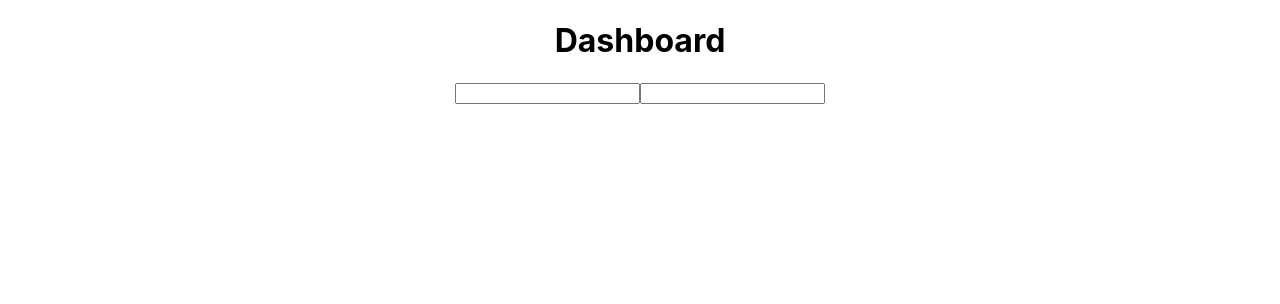
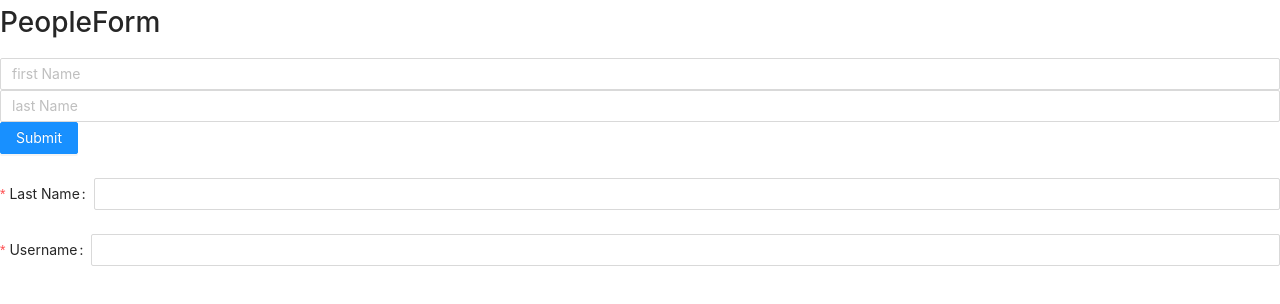
Before and after one commit to BloomTech-Labs/beerthoven-fe, a React (Create React App) app: page /people in a window 1280 px wide. Shown: the top 304 px of the page. Built offline with nearby package versions, Linux system fonts and the light colour scheme.

Commit message:
Co-authored-by: ebisLab <ebaiden@techie.com> Co-authored-by: Nolan Picini <nolanpic@gmail.com> Co-authored-by: Wesley Moody <wgm3190@gmail.com> Co-authored-by: Eralp Kor <eralp.ny@gmail.com>

```diff
--- a/package.json
+++ b/package.json
@@ -6,6 +6,7 @@
     "@testing-library/jest-dom": "^4.2.4",
     "@testing-library/react": "^9.3.2",
     "@testing-library/user-event": "^7.1.2",
+    "antd": "^4.0.4",
     "react": "^16.13.1",
     "react-dom": "^16.13.1",
     "react-hook-form": "^5.1.3",
--- a/src/App.css
+++ b/src/App.css
@@ -1,38 +1 @@
-.App {
-  text-align: center;
-}
-
-.App-logo {
-  height: 40vmin;
-  pointer-events: none;
-}
-
-@media (prefers-reduced-motion: no-preference) {
-  .App-logo {
-    animation: App-logo-spin infinite 20s linear;
-  }
-}
-
-.App-header {
-  background-color: #282c34;
-  min-height: 100vh;
-  display: flex;
-  flex-direction: column;
-  align-items: center;
-  justify-content: center;
-  font-size: calc(10px + 2vmin);
-  color: white;
-}
-
-.App-link {
-  color: #61dafb;
-}
-
-@keyframes App-logo-spin {
-  from {
-    transform: rotate(0deg);
-  }
-  to {
-    transform: rotate(360deg);
-  }
-}
+@import '~antd/dist/antd.css';
--- a/src/App.js
+++ b/src/App.js
@@ -4,15 +4,29 @@ import './App.css';
 
 import Dashboard from './components/pages/Dashboard';
 import Login from './components/pages/Login';
+import PeopleForm from './components/forms/PeopleForm';
+import EventForm from './components/forms/EventForm';
+import BackDrop from './components/BackDrop/BackDrop';
 
-function App() {
-  return (
-    <div className="App">
-      <Dashboard />
-      <Login />
-
-    </div>
-  );
+function App () {
+	return (
+		<div className='App'>
+			<Switch>
+				<Route path='/login'>
+					<Login />
+				</Route>
+				<Route path='/people'>
+					<PeopleForm />
+				</Route>
+        <Route path="/event">
+          <EventForm />
+        </Route>
+				<Route>
+					<Dashboard />
+				</Route>
+			</Switch>
+		</div>
+	);
 }
 
 export default App;
--- /dev/null
+++ b/src/components/BackDrop/BackDrop.css
@@ -0,0 +1,9 @@
+.backdrop {
+  position: fixed;
+  width: 100%;
+  height: 100%;
+  top: 0;
+  left: 0;
+  background: rgba(0, 0, 0, 0.3);
+  z-index: 100;
+}
--- /dev/null
+++ b/src/components/BackDrop/BackDrop.js
@@ -0,0 +1,10 @@
+import React from 'react';
+
+import './BackDrop.css';
+
+const BackDrop = props => (
+  <div className='backdrop' onClick={props.click} />
+);
+
+
+export default BackDrop;
--- a/src/components/forms/EventForm.js
+++ b/src/components/forms/EventForm.js
@@ -0,0 +1,31 @@
+import React from 'react';
+import { useForm } from 'react-hook-form';
+import { Form, Input, Button } from 'antd';
+
+const EventForm = props => {
+	const { handleSubmit, event, errors } = useForm();
+	const onSubmit = values => {
+		console.log('submit successful', values);
+	};
+
+	const onFail = err => {
+		console.warn('error submitting', err);
+	};
+
+	return (
+		<Form name='event_form' onFinish={handleSubmit(onSubmit)} onFinishFailed={onFail}>
+			<Form.Item label='Event name' name='event_name'>
+				<Input />
+			</Form.Item>
+			<Form.Item label='Event type' name='event_type'>
+				<Input />
+			</Form.Item>
+			<Form.Item>
+				<Button type='primary' htmlType='submit'>
+					Submit
+				</Button>
+			</Form.Item>
+		</Form>
+	);
+};
+export default EventForm;
--- a/src/components/forms/PeopleForm.js
+++ b/src/components/forms/PeopleForm.js
@@ -1,11 +1,50 @@
-import React from 'react'
+import React from 'react';
+import { useForm } from 'react-hook-form';
+
+import { Form, Input, Button } from 'antd';
 
 
-const PeopleForm = ()=>(
-  <div>
-    <h1>PeopleForm</h1>
-  </div>
-)
 
+const PeopleForm = () => {
+	const { register, handleSubmit, errors, reset } = useForm();
+	const submitHandler = data => console.log(data, 'Haw haw - nelson muntz');
 
-export default PeopleForm
+	return (
+		<div>
+			<h1>PeopleForm</h1>
+			<Form.Item  onSubmit={handleSubmit(submitHandler)}>
+				<Input
+					ref={register({ required: true, maxLength: 100 })}
+					type='text'
+					name='nameFirst'
+					placeholder='first Name'
+				/>
+        <Input
+					ref={register({ required: true, maxLength: 100 })}
+					type='text'
+					name='nameLast'
+					placeholder='last Name'
+				/>
+				<Button type='primary'>Submit</Button>
+			</Form.Item>
+
+      <Form.Item
+        label="Last Name"
+        name="lastname"
+        rules={[{ required: true, message: 'Please input your name!' }]}
+      >
+        <Input />
+      </Form.Item>
+
+      <Form.Item
+        label="Username"
+        name="username"
+        rules={[{ required: true, message: 'Please input your username!' }]}
+      >
+        <Input />
+      </Form.Item>
+		</div>
+	);
+};
+
+export default PeopleForm;
--- a/src/components/forms/TicketForm.js
+++ b/src/components/forms/TicketForm.js
@@ -1,5 +1,7 @@
 import React from 'react'
+import { useForm } from 'react-hook-forms'
 
+const
 const Form = () =>(
     <div>
         <h1>Form</h1>
--- a/src/components/pages/Login.js
+++ b/src/components/pages/Login.js
@@ -1,18 +1,27 @@
 import React from  "react";
 import { useForm } from 'react-hook-form';
+import { Form, Input, Button, Checkbox } from 'antd';
 
-
-export default function Login() {
-  const { register, handleSubmit, watch, errors } = useForm()
+function Login() {
+  const { register, handleSubmit, errors } = useForm()
   const onSubmit = data => { console.log("Here's Johnny!", data) }
 
   return (
-    <form onSubmit={handleSubmit(onsubmit)}>
-      <input name="userName" defautValue="Email" ref={register({ required: true })} />
-      <input name="password" defautValue="Password" ref={register({ required: true })} />
+    <Form onSubmit={handleSubmit(onsubmit)}>
+      <Input
+        type='text'
+        placeholder='Email'
+        ref={register({ required: true })} />
+      <Input
+      type='text'
+      placeholder='Password'
+      ref={register({ required: true })} />
       {errors.userName && <span>This field is required</span>}
       {errors.password && <span>This field is required</span>}
-    </form>
+      <Button type='default'>Login</Button>
+    </Form>
   )
 
 }
+
+export default Login;
--- /dev/null
+++ b/src/components/utils/Authentication.js
@@ -0,0 +1,4 @@
+export const logout = () => {
+  localStorage.clear();
+  window.location.href = window.location.origin + "/"
+}
--- a/src/components/PrivateRoute.js
+++ b/src/components/utils/PrivateRoute.js
@@ -7,7 +7,7 @@ const PrivateRoute = ({ component: Component, ...rest }) => {
       if(localStorage.getItem('token')) {
         return <Component />;
       }else {
-        console.log("You're killing me smalls!", redirect);
+        console.log("You're killing me smalls!");
         return <Redirect to='/login' />;
       }
     }}
```
Also changed, not shown: src/components/forms/VolunteerForm.js (+9 -0 lines), 1 other file (tests, documents, lock files or other folders).
